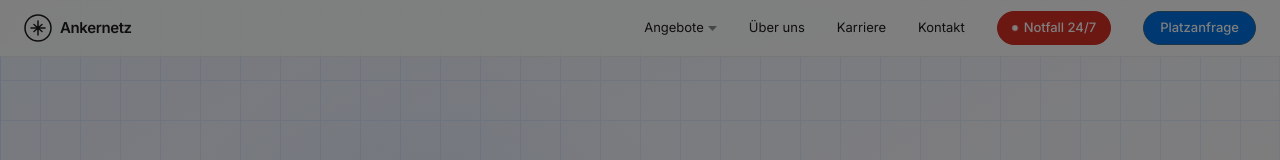
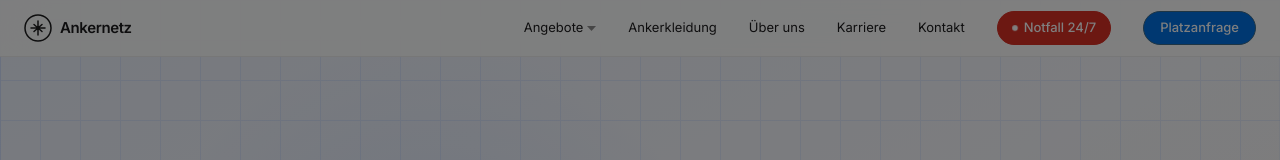
Before and after one commit to ankernetz/ankernetz, a Next.js app: page / in a window 1280 px wide. Shown: the top 160 px of the page. Built offline with nearby package versions, Linux system fonts and the light colour scheme.

Commit message:
Navigation: Ankerkleidung zwischen Angebote und Über uns

```diff
--- a/app/components/Navigation.tsx
+++ b/app/components/Navigation.tsx
@@ -94,6 +94,7 @@ export default function Navigation() {
           </div>
 
           {[
+            { label: "Ankerkleidung", href: "/ankerkleidung" },
             { label: "Über uns", href: "/ueber-uns" },
             { label: "Karriere", href: "/karriere"  },
             { label: "Kontakt",  href: "/kontakt"   },
```
